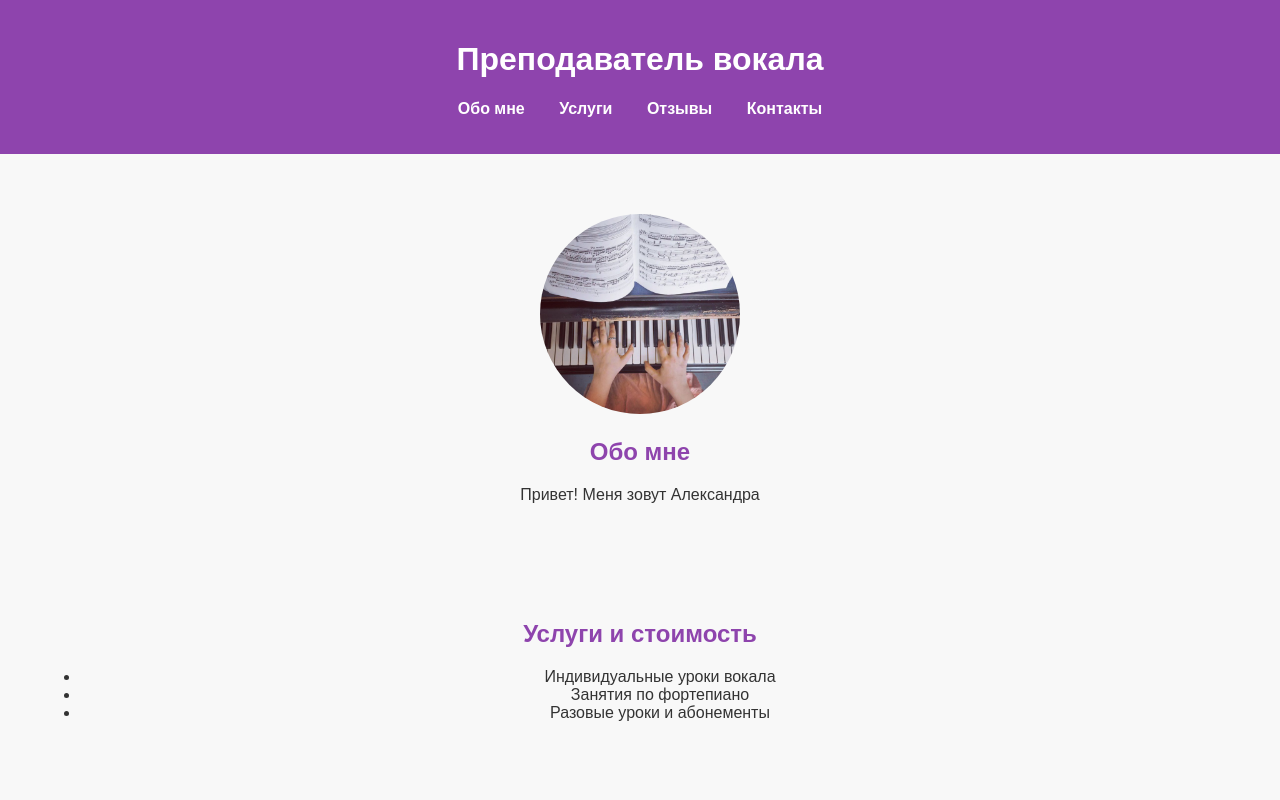
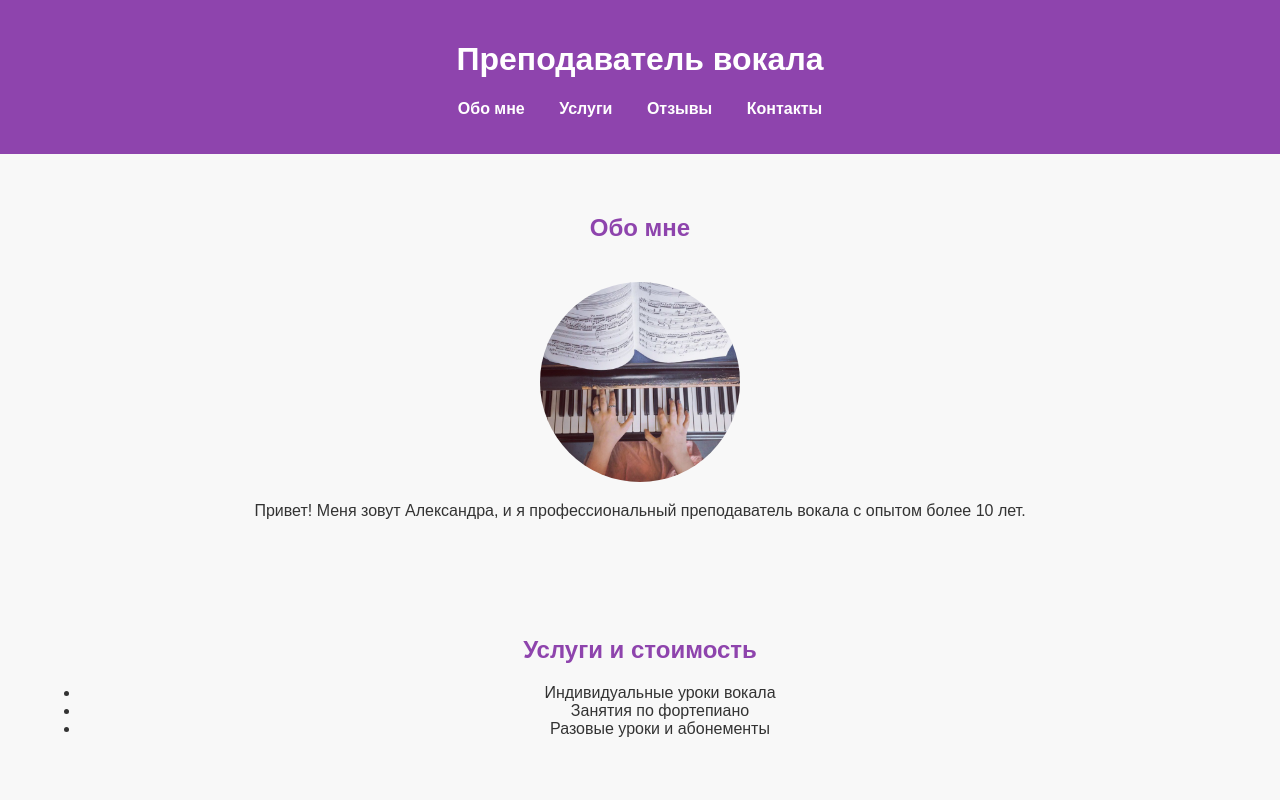
Before and after one commit to natalhir/lesite, a plain HTML site: page index.html in a window 1280 px wide. Shown: the top 800 px of the page. Drawn offline with Linux system fonts and the light colour scheme; a script that the page names is missing.

Commit message:
Update index.html

```diff
--- a/index.html
+++ b/index.html
@@ -5,12 +5,12 @@
     <meta name="viewport" content="width=device-width, initial-scale=1.0">
     <meta name="description" content="Индивидуальные уроки вокала и фортепиано от эксперта. Развитие голоса, техника, артистизм. Онлайн и офлайн занятия.">
     <meta name="keywords" content="уроки вокала, обучение вокалу, преподаватель вокала, вокал онлайн">
-    <meta name="author" content="Имя Преподавателя">
+    <meta name="author" content="Александра">
     <meta property="og:title" content="Уроки вокала от профессионала">
     <meta property="og:description" content="Индивидуальные занятия по вокалу и фортепиано. Запишитесь прямо сейчас!">
     <meta property="og:type" content="website">
-    <meta property="og:url" content="https://yourwebsite.com">
-    <meta property="og:image" content="https://yourwebsite.com/preview.jpg">
+    <meta property="og:url" content="https://yourwebsite.netlify.app">
+    <meta property="og:image" content="https://yourimagehost.com/photo.jpg">
     <title>Уроки вокала | Преподаватель вокала</title>
     <link rel="stylesheet" href="styles.css">
     <script defer src="script.js"></script>
@@ -28,9 +28,10 @@
         </nav>
     </header>
 
-    <section id="about"><img src="https://github.com/natalhir/lesite/blob/main/photo_2025-03-17%2020.08.28.jpeg" alt="Преподаватель вокала" class="about-photo">
+    <section id="about">
         <h2>Обо мне</h2>
-        <p>Привет! Меня зовут Александра</p>
+        <img src="https://raw.githubusercontent.com/natalhir/lesite/refs/heads/main/photo_2025-03-17%2020.08.28.jpeg" alt="Преподаватель вокала" class="about-photo">
+        <p>Привет! Меня зовут Александра, и я профессиональный преподаватель вокала с опытом более 10 лет.</p>
     </section>
 
     <section id="services">
@@ -49,7 +50,7 @@
 
     <section id="contact">
         <h2>Контакты</h2>
-        <form action="#" method="POST">
+        <form name="contact" method="POST" data-netlify="true">
             <label for="name">Ваше имя:</label>
             <input type="text" id="name" name="name" required>
 
```
